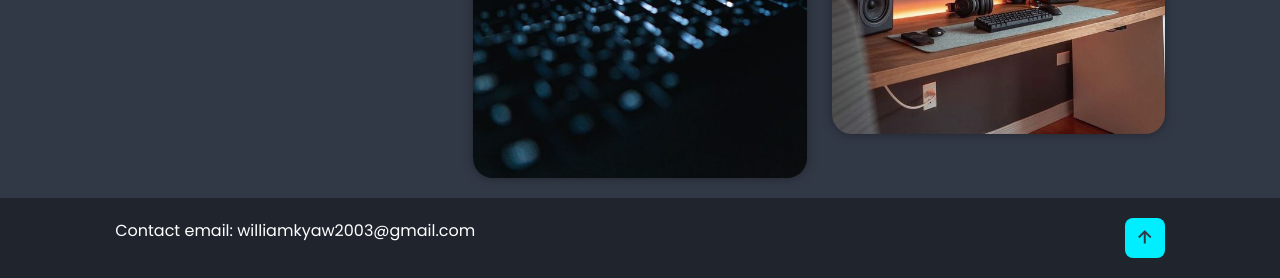
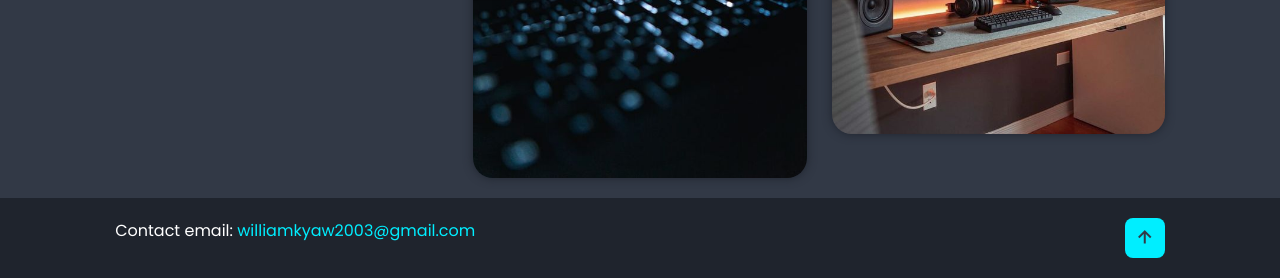
Before and after one commit to WilliamKyaww/Portfolio-Website, a plain HTML site: page index.html in a window 1280 px wide. Shown: the part 3708-3986 px from the top of the page. Drawn offline with nearby package versions, Linux system fonts and the light colour scheme.

Commit message:
highlighted contact detail at the end, and replaced CV with updated version

```diff
--- a/index.html
+++ b/index.html
@@ -223,7 +223,7 @@
 
     <footer class="footer">
       <div class="footer-text">
-        <p>Contact email: williamkyaw2003@gmail.com</p>
+        <p>Contact email: <span class="highlight">williamkyaw2003@gmail.com</span></p>
       </div>
 
       <div class="footer-iconTop">
```
Also changed, not shown: 1 other file.
